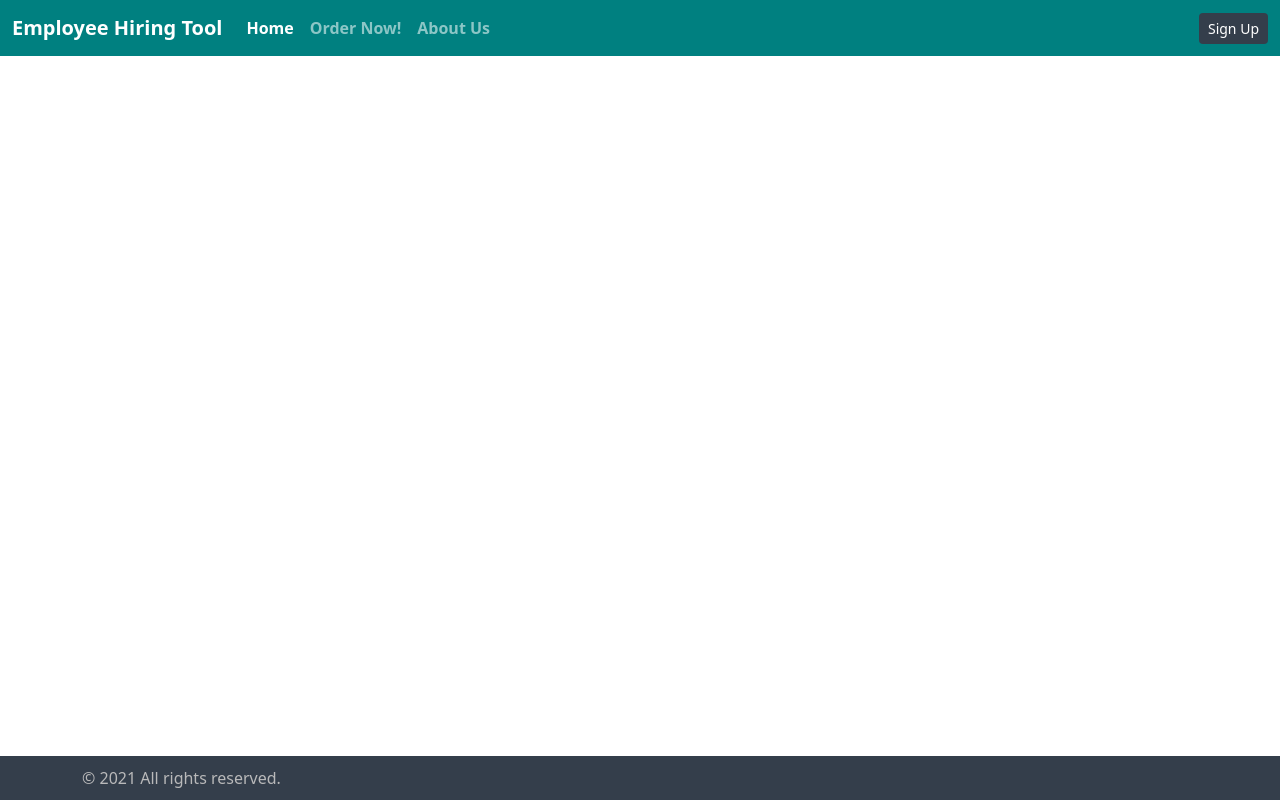
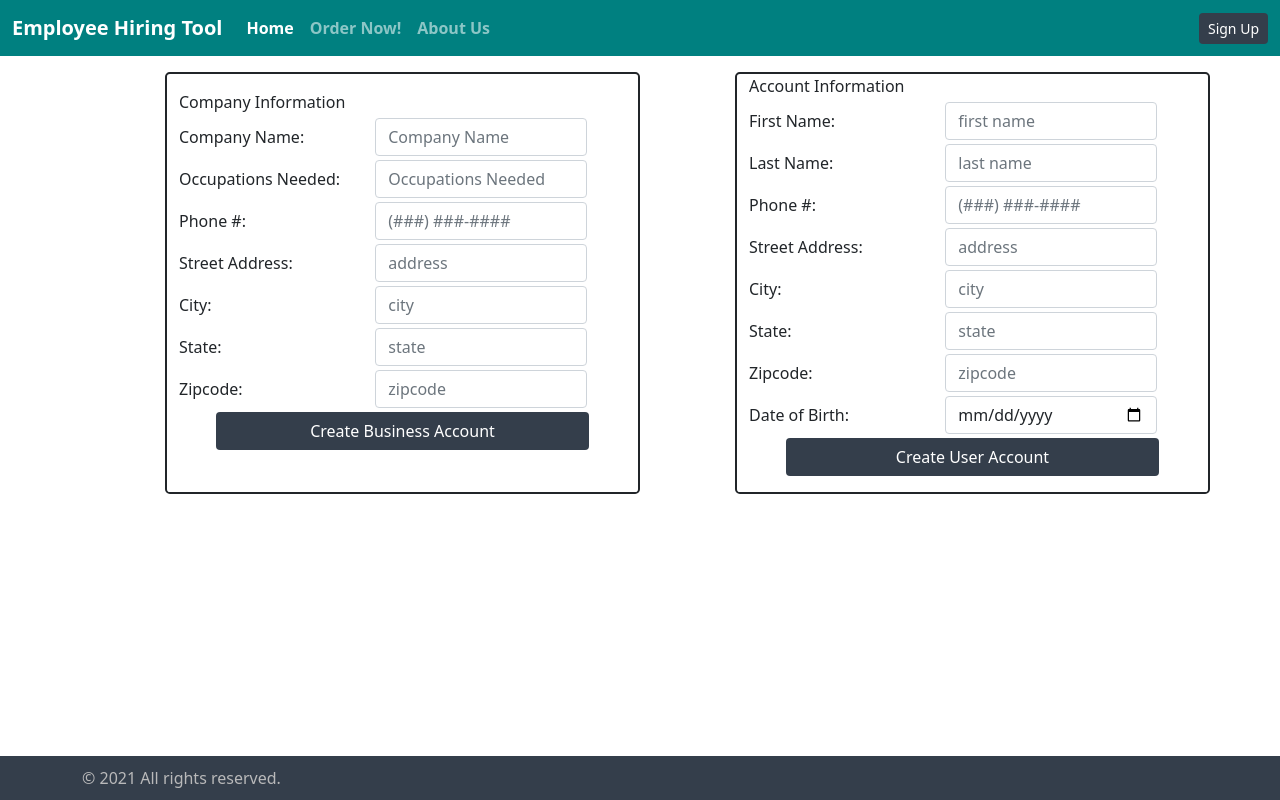
Before and after one commit to RVTR-StagingRemote/Staging-Project-Front-End, a Next.js app: page /signup/SignUp in a window 1280 px wide. Built offline with nearby package versions, Linux system fonts and the light colour scheme.

Commit message:
create registration form html template

```diff
--- a/src/components/signup/SignUp.tsx
+++ b/src/components/signup/SignUp.tsx
@@ -1,9 +1,122 @@
 import React from "react";
 
-interface Props {}
+interface Props { }
 
 const SignUp = (props: Props) => {
-  return <div></div>;
+  return (
+    <div className="container">
+      <div className="row justify-content-center">
+        <div className="col-sm-12 col-md-5 offset-md-1 container-header mt-3 border border-dark border-2 rounded-3">
+          <div className="mt-3 container-header"> Company Information </div>
+          <form >
+            <div className="row mb-1 mt-1">
+              <label className="col-sm-4 col-md-5 col-form-label" htmlFor="companyName">Company Name: </label>
+              <div className="col-sm-8 col-md-6">
+                <input className="form-control" type="text" name="companyName" placeholder="Company Name" />
+              </div>
+            </div>
+            <div className="row mb-1">
+              <label className="col-sm-4 col-md-5 col-form-label" htmlFor="occupations">Occupations Needed: </label>
+              <div className="col-sm-8 col-md-6">
+                <input className="form-control" type="text" name="occupations" placeholder="Occupations Needed" />
+              </div>
+            </div>
+            <div className="row mb-1">
+              <label className="col-sm-4 col-md-5 col-form-label" htmlFor="phone">Phone #: </label>
+              <div className="col-sm-8 col-md-6">
+                <input className="form-control" type="tel" name="phone" pattern="[0-9]{3}-[0-9]{2}-[0-9]{3}" placeholder="(###) ###-####" />
+              </div>
+            </div>
+            <div className="row mb-1">
+              <label className="col-sm-4 col-md-5 col-form-label" htmlFor="streetAddress">Street Address: </label>
+              <div className="col-sm-8 col-md-6">
+                <input className="form-control" type="text" name="streetAddress" placeholder="address" />
+              </div>
+            </div>
+            <div className="row mb-1">
+              <label className="col-sm-4 col-md-5 col-form-label" htmlFor="city">City: </label>
+              <div className="col-sm-8 col-md-6">
+                <input className="form-control" type="text" name="city" placeholder="city" />
+              </div>
+            </div>
+            <div className="row mb-1">
+              <label className="col-sm-4 col-md-5 col-form-label" htmlFor="state">State: </label>
+              <div className="col-sm-8 col-md-6">
+                <input className="form-control" type="text" name="state" placeholder="state" />
+              </div>
+            </div>
+            <div className="row mb-1">
+              <label className="col-sm-4 col-md-5 col-form-label" htmlFor="zipcode">Zipcode: </label>
+              <div className="col-sm-8 col-md-6">
+                <input className="form-control" type="text" name="zipcode" placeholder="zipcode" />
+              </div>
+            </div>
+            <button className="btn col-md-10 offset-md-1 col-sm-12 mb-3" type="submit">Create Business Account</button>
+          </form>
+        </div>
+
+        <div className="col-sm-12 col-md-5 offset-md-1 container-header mt-3 border border-dark border-2 rounded-3">
+          <div>Account Information </div>
+          <form >
+            <div className="row mb-1 mt-1">
+              <label className="col-sm-4 col-md-5 col-form-label" htmlFor="firstName">First Name: </label>
+              <div className="col-sm-8 col-md-6">
+                <input className="form-control" type="text" name="firstName" placeholder="first name" />
+              </div>
+            </div>
+            <div className="row mb-1 mt-1">
+              <label className="col-sm-4 col-md-5 col-form-label" htmlFor="lastName">Last Name: </label>
+              <div className="col-sm-8 col-md-6">
+                <input className="form-control" type="text" name="lastName" placeholder="last name" />
+              </div>
+            </div>
+            <div className="row mb-1">
+              <label className="col-sm-4 col-md-5 col-form-label" htmlFor="phone">Phone #: </label>
+              <div className="col-sm-8 col-md-6">
+                <input className="form-control" type="tel" name="phone" pattern="[0-9]{3}-[0-9]{2}-[0-9]{3}" placeholder="(###) ###-####" />
+              </div>
+            </div>
+            <div className="row mb-1">
+              <label className="col-sm-4 col-md-5 col-form-label" htmlFor="streetAddress">Street Address: </label>
+              <div className="col-sm-8 col-md-6">
+                <input className="form-control" type="text" name="streetAddress" placeholder="address" />
+              </div>
+            </div>
+            <div className="row mb-1">
+              <label className="col-sm-4 col-md-5 col-form-label" htmlFor="city">City: </label>
+              <div className="col-sm-8 col-md-6">
+                <input className="form-control" type="text" name="city" placeholder="city" />
+              </div>
+            </div>
+            <div className="row mb-1">
+              <label className="col-sm-4 col-md-5 col-form-label" htmlFor="state">State: </label>
+              <div className="col-sm-8 col-md-6">
+                <input className="form-control" type="text" name="state" placeholder="state" />
+              </div>
+            </div>
+            <div className="row mb-1">
+              <label className="col-sm-4 col-md-5 col-form-label" htmlFor="zipcode">Zipcode: </label>
+              <div className="col-sm-8 col-md-6">
+                <input className="form-control" type="text" name="zipcode" placeholder="zipcode" />
+              </div>
+            </div>
+            <div className="row mb-1 mt-1">
+              <label className="col-sm-4 col-md-5 col-form-label" htmlFor="birthday">Date of Birth: </label>
+              <div className="col-sm-8 col-md-6">
+                <input className="form-control" type="date" name="birthday" placeholder="1/1/10" />
+              </div>
+            </div>
+            <button className="btn col-md-10 offset-md-1 col-sm-12 mb-3" type="submit">Create User Account</button>
+          </form>
+
+        </div>
+      </div>
+    </div>
+
+  );
 };
 
+
+
+
 export default SignUp;
```
